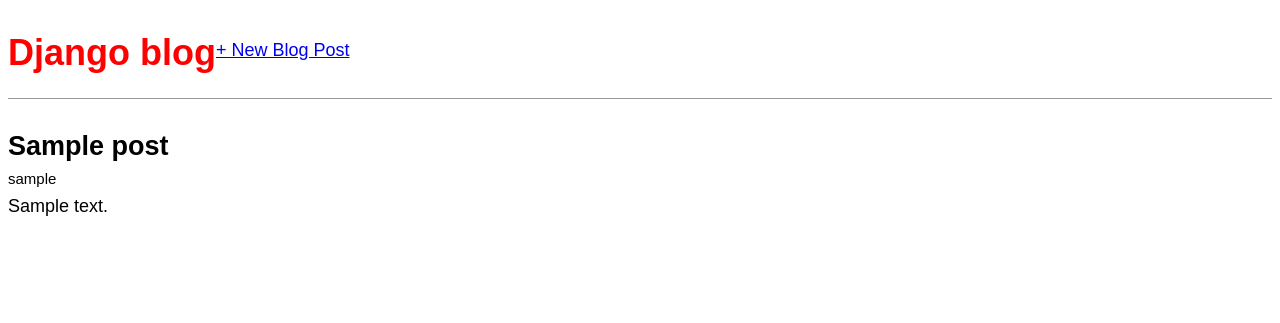
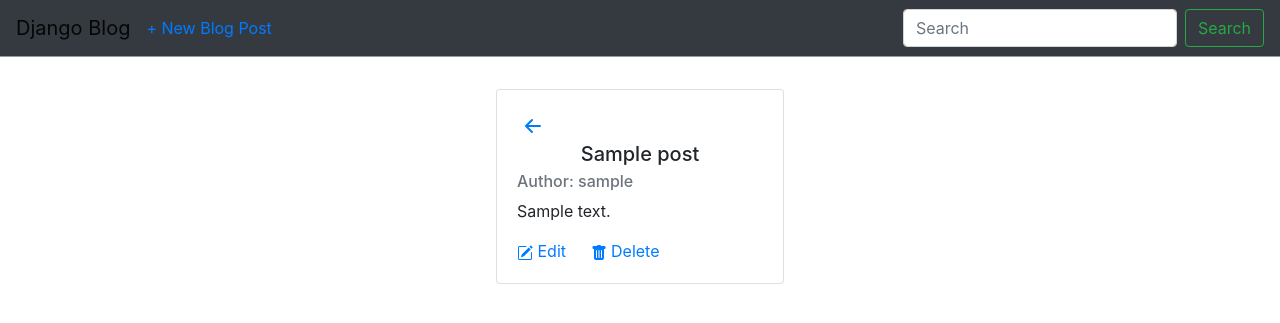
Before and after one commit to Apersant1/DjangoBlog, a Django app: page /post/1/ in a window 1280 px wide. Shown: the top 323 px of the page. Run offline with Django 3.2, Linux system fonts and the light colour scheme; tables that the repository leaves empty hold one stand-in row (values such as "Sample post").

Commit message:
Added a new functions

```diff
--- a/Blog/urls.py
+++ b/Blog/urls.py
@@ -1,7 +1,16 @@
 from django.urls import path
-from .views import BlogListView,BlogDetailView,BlogCreateView
+from .views import (
+    BlogListView,
+    BlogDetailView,
+    BlogCreateView,
+    BlogUpdateView,
+
+)
+
 urlpatterns = [
     path('post/<int:pk>/', BlogDetailView.as_view(), name='post_detail'),
-    path('post/new/',BlogCreateView.as_view(), name= "post_new"),
+    path('post/<int:pk>/edit/',
+         BlogUpdateView.as_view(), name='post_edit'),
+    path('post/new/', BlogCreateView.as_view(), name="post_new"),
     path('', BlogListView.as_view(), name="home"),
 ]
--- a/Blog/views.py
+++ b/Blog/views.py
@@ -1,4 +1,4 @@
-from django.views.generic import ListView,DetailView,CreateView
+from django.views.generic import ListView,DetailView,CreateView,UpdateView
 from .models import Post
 class BlogListView(ListView):
     model = Post
@@ -12,4 +12,12 @@ class BlogCreateView(CreateView):
     model = Post
     fields = ['title','author','body']
     template_name = 'create post.html'
+#
+# class BlogDeleteView(DeleteView):
+#     pass
+
+class BlogUpdateView(UpdateView):
+    model = Post
+    fields = ['title','body']
+    template_name = 'post_edit.html'
 # TODO: need create deletePost view!
--- a/static/css/base.css
+++ b/static/css/base.css
@@ -1,3 +1,6 @@
+@import "tooltip.css";
+
+
 body {
   font-family: 'Source Sans Pro', sans-serif;
   font-size: 18px;
--- /dev/null
+++ b/static/css/tooltip.css
@@ -0,0 +1,24 @@
+.tooltip {
+	border-bottom: 1px dotted #0077AA;
+	cursor: help;
+}
+
+.tooltip::after {
+	background: rgba(0, 0, 0, 0.8);
+	border-radius: 8px 8px 8px 0px;
+	box-shadow: 1px 1px 10px rgba(0, 0, 0, 0.5);
+	color: #FFF;
+	content: attr(data-tooltip); /* Главная часть кода, определяющая содержимое всплывающей подсказки */
+	margin-top: -24px;
+	opacity: 0; /* Наш элемент прозрачен... */
+	padding: 3px 7px;
+	position: absolute;
+	visibility: hidden; /* ...и скрыт. */
+
+	transition: all 0.4s ease-in-out; /* Добавить плавности по вкусу */
+}
+
+.tooltip:hover::after {
+	opacity: 1; /* Показываем его */
+	visibility: visible;
+}
--- a/templates/base.html
+++ b/templates/base.html
@@ -6,15 +6,25 @@
     <meta charset="UTF-8">
     <title>Django Blog</title>
     <link href="{% static '/css/base.css' %}" rel="stylesheet">
+    <link rel="stylesheet" href="https://cdn.jsdelivr.net/npm/bootstrap@4.5.3/dist/css/bootstrap.min.css"
+          integrity="sha384-TX8t27EcRE3e/ihU7zmQxVncDAy5uIKz4rEkgIXeMed4M0jlfIDPvg6uqKI2xXr2" crossorigin="anonymous">
+    <link rel="stylesheet" href="https://stackpath.bootstrapcdn.com/font-awesome/4.7.0/css/font-awesome.min.css"
+          integrity="sha384-wvfXpqpZZVQGK6TAh5PVlGOfQNHSoD2xbE+QkPxCAFlNEevoEH3Sl0sibVcOQVnN" crossorigin="anonymous">
 </head>
 <body>
-    <header>
-        <h1><a href="{% url 'home' %}">Django blog</a></h1>
-        <div class="nav-right">
-          <a href="{% url 'post_new' %}">+ New Blog Post</a>
-        </div>
-    </header>
-        {% block content %}
-        {% endblock content %}
+<header>
+
+    <nav class="navbar navbar-light bg-dark">
+        <a class="navbar-brand" href="{% url 'home' %}">Django Blog</a>
+        <a class="nav-left" href="{% url 'post_new' %}">+ New Blog Post</a>
+        <form class="form-inline">
+            <input class="form-control mr-sm-2" type="search" placeholder="Search" aria-label="Search">
+            <button class="btn btn-outline-success my-2 my-sm-0" type="submit">Search</button>
+        </form>
+    </nav>
+
+</header>
+{% block content %}
+{% endblock content %}
 </body>
 </html>
--- a/templates/create post.html
+++ b/templates/create post.html
@@ -1,5 +1,5 @@
 {% extends "base.html" %}
-
+{#TODO : оформить форму из стилей bootstrap'a#}
 
 {% block content %}
     <h1>New post</h1>
--- a/templates/post_detail.html
+++ b/templates/post_detail.html
@@ -1,8 +1,44 @@
 {% extends "base.html" %}
 
+{#{% block content %}#}
+{#    <div class="post-entry">#}
+{#    <h2>{{ post.title }}</h2><sup>{{ post.author }}</sup>#}
+{#    <p>{{ post.body }}</p>#}
+{#    </div>#}
+{#{% endblock content %}#}
+
 {% block content %}
-    <div class="post-entry">
-    <h2>{{ post.title }}</h2><sup>{{ post.author }}</sup>
-    <p>{{ post.body }}</p>
+    <div class="container d-flex align-items-center flex-column justify-content-center h-100">
+        <div class="card" style="width: 18rem ;min-height: auto;">
+
+
+            <div class="card-body">
+                <a href="{% url 'home' %}" class="data-toggle="tooltip" data-placement="top"
+                        title="Back to Post list">
+                    <svg width="2em" height="2em" viewBox="0 0 16 16" class="bi pd-0 mr-0 bi-arrow-left-short" fill="currentColor" xmlns="http://www.w3.org/2000/svg">
+  <path fill-rule="evenodd" d="M12 8a.5.5 0 0 1-.5.5H5.707l2.147 2.146a.5.5 0 0 1-.708.708l-3-3a.5.5 0 0 1 0-.708l3-3a.5.5 0 1 1 .708.708L5.707 7.5H11.5a.5.5 0 0 1 .5.5z"/>
+</svg>
+                </a>
+
+                <h5 class="card-title text-center">{{ post.title }}</h5>
+                <h6 class="card-subtitle mb-2 text-muted">Author: {{ post.author }}</h6>
+                <p class="card-text">{{ post.body }}</p>
+                <a href='{% url 'post_edit' post.pk %}' class="card-link">
+                    <svg width="1em" height="1em" viewBox="0 0 16 16" class="bi bi-pencil-square" fill="currentColor"
+                         xmlns="http://www.w3.org/2000/svg">
+                        <path d="M15.502 1.94a.5.5 0 0 1 0 .706L14.459 3.69l-2-2L13.502.646a.5.5 0 0 1 .707 0l1.293 1.293zm-1.75 2.456l-2-2L4.939 9.21a.5.5 0 0 0-.121.196l-.805 2.414a.25.25 0 0 0 .316.316l2.414-.805a.5.5 0 0 0 .196-.12l6.813-6.814z"/>
+                        <path fill-rule="evenodd"
+                              d="M1 13.5A1.5 1.5 0 0 0 2.5 15h11a1.5 1.5 0 0 0 1.5-1.5v-6a.5.5 0 0 0-1 0v6a.5.5 0 0 1-.5.5h-11a.5.5 0 0 1-.5-.5v-11a.5.5 0 0 1 .5-.5H9a.5.5 0 0 0 0-1H2.5A1.5 1.5 0 0 0 1 2.5v11z"/>
+                    </svg>
+                    Edit</a>
+                <a href="#" class="card-link">
+                    <svg width="1em" height="1em" viewBox="0 0 16 16" class="bi bi-trash-fill" fill="currentColor"
+                         xmlns="http://www.w3.org/2000/svg">
+                        <path fill-rule="evenodd"
+                              d="M2.5 1a1 1 0 0 0-1 1v1a1 1 0 0 0 1 1H3v9a2 2 0 0 0 2 2h6a2 2 0 0 0 2-2V4h.5a1 1 0 0 0 1-1V2a1 1 0 0 0-1-1H10a1 1 0 0 0-1-1H7a1 1 0 0 0-1 1H2.5zm3 4a.5.5 0 0 1 .5.5v7a.5.5 0 0 1-1 0v-7a.5.5 0 0 1 .5-.5zM8 5a.5.5 0 0 1 .5.5v7a.5.5 0 0 1-1 0v-7A.5.5 0 0 1 8 5zm3 .5a.5.5 0 0 0-1 0v7a.5.5 0 0 0 1 0v-7z"/>
+                    </svg>
+                    Delete</a>
+            </div>
+        </div>
     </div>
 {% endblock content %}
```
Also changed, not shown: templates/home.html (+23 -3 lines), templates/post_edit.html (added, +9 -0 lines).
